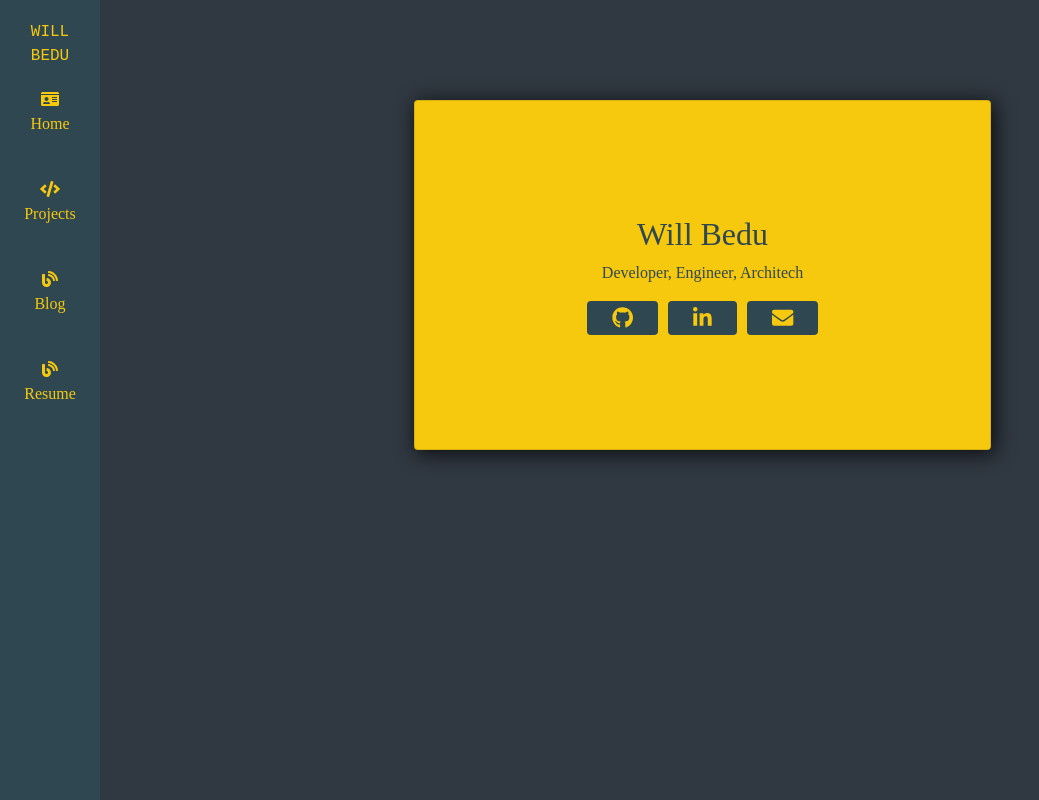
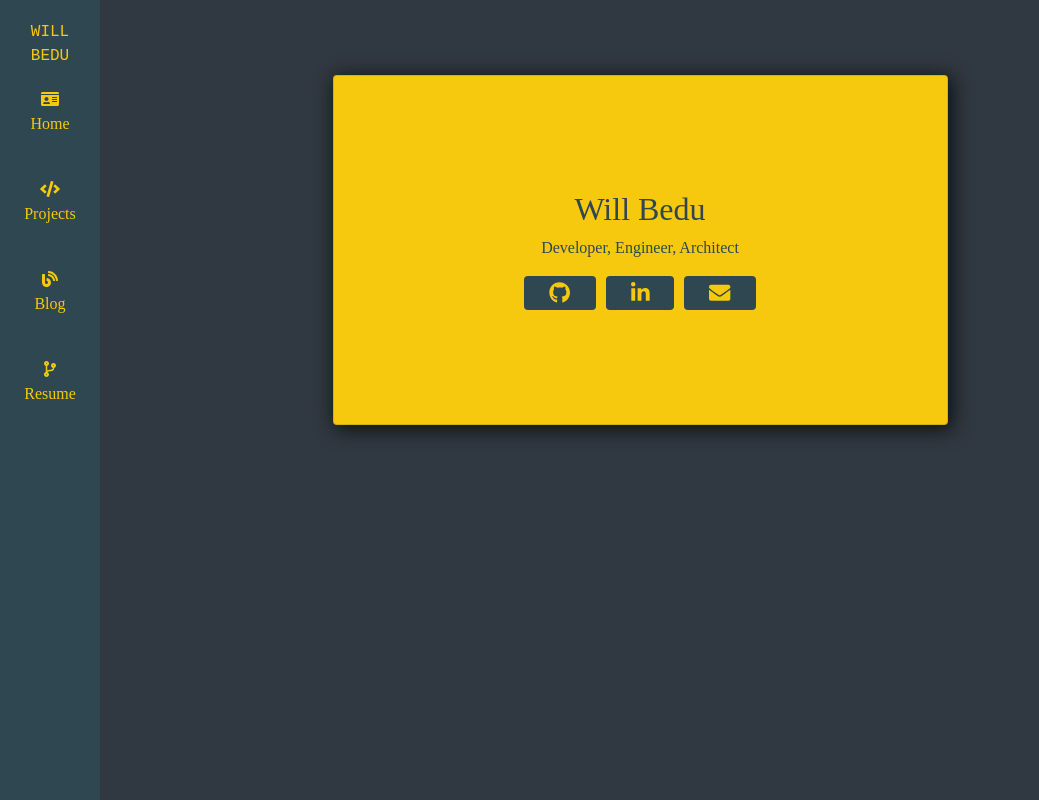
Before and after one commit to wbedu/willbedu.com, a React (Create React App) app: page / in a window 1280 px wide. Shown: the whole page, without its empty margins (0-1039 px from the left). Built offline with nearby package versions, Linux system fonts and the light colour scheme.

Commit message:
home card centered || typo fix

```diff
--- a/src/features/mainNav/MainNav.js
+++ b/src/features/mainNav/MainNav.js
@@ -1,6 +1,6 @@
 import React from 'react';
 import { Navbar, Nav } from 'react-bootstrap'
-import { faIdCard, faCode, faBlog } from '@fortawesome/free-solid-svg-icons'
+import { faIdCard, faCode, faBlog, faCodeBranch } from '@fortawesome/free-solid-svg-icons'
 import NavLink from './navLink/navLink'
 import './mainNav.css'
 
@@ -46,7 +46,7 @@ export default function MainNav() {
                         borderBottomWidth: 1,
                     }}
                 />
-                <NavLink href="/blog" icon={faBlog} size="lg" text="Resume" />
+                <NavLink href="/resume" icon={faCodeBranch} size="lg" text="Resume" />
             </Nav>
         </div>
     )
--- a/src/features/mainNav/mainNav.css
+++ b/src/features/mainNav/mainNav.css
@@ -17,6 +17,7 @@
     display: block;
     text-align: center;
     color: var(--secondary-color) !important;
+    border-bottom: var(--secondary-color) 5px;
 }
 
 .brand-link > p{
@@ -89,3 +90,11 @@
         display: none !important;
     }
 }
+
+
+*:focus {
+    border-color: inherit;
+    -webkit-box-shadow: none;
+    box-shadow: none;
+    outline: none;
+}
--- a/src/index.js
+++ b/src/index.js
@@ -10,6 +10,7 @@ import MainNav from "./features/mainNav/MainNav";
 import Home from "./pages/home";
 import Projects from "./pages/projects";
 import Blog from "./pages/blog";
+import Resume from './pages/resume';
 ReactDOM.render(
     <Provider store={store}>
         <MainNav/>
@@ -17,6 +18,7 @@ ReactDOM.render(
             <Route exact path='/' component={Home}/>
             <Route path='/projects' component={Projects}/>
             <Route path='/blog' component={Blog}/>
+            <Route path='/resume' component={Resume}/>
         </BrowserRouter>
     </Provider>,
     document.getElementById('root')
--- a/src/pages/blog.js
+++ b/src/pages/blog.js
@@ -8,6 +8,7 @@ export default class Blog extends React.Component{
     render() {
         return (
            <main>
+               <h1>Blog</h1>
                <p>
                    Hello,
 
--- a/src/pages/homePage.css
+++ b/src/pages/home.css
@@ -21,3 +21,10 @@
     -moz-box-shadow: 3px 3px 20px 1px rgba(0,0,0,0.75);
     box-shadow: 3px 3px 20px 1px rgba(0,0,0,0.75);
 }
+
+
+@media screen and (max-width: 1024px) {
+    .card{
+        margin: 25px 25px 25px 25px !important;
+    }
+}
--- a/src/pages/home.js
+++ b/src/pages/home.js
@@ -6,7 +6,7 @@ import { faGithub, faLinkedinIn, } from '@fortawesome/free-brands-svg-icons'
 import { faEnvelope } from '@fortawesome/free-solid-svg-icons'
 import { FontAwesomeIcon } from '@fortawesome/react-fontawesome'
 import { Button } from 'react-bootstrap';
-import './homePage.css'
+import './home.css'
 
 export default class Home extends React.Component {
     componentDidMount() {
@@ -15,9 +15,9 @@ export default class Home extends React.Component {
     render() {
         return (
             <main style={{ display: "flex", justifyContent: "center" }}>
-                <CustomCard className="col-6 center" style={{ padding: "10px", top: "50px", height: "350px", color: Colors.primary }}>
+                <CustomCard className="col-lg-6 col-sm-10 col-md-10 center" style={{ padding: "10px", top: "50px", height: "350px", color: Colors.primary }}>
                     <h2>Will Bedu</h2>
-                    <p>Developer, Engineer, Architech</p>
+                    <p>Developer, Engineer, Architect</p>
                     <div className="socials">
                         <Button className={"media-button"}
                             href="https://github.com/wbedu"
--- a/src/pages/projects.js
+++ b/src/pages/projects.js
@@ -7,7 +7,9 @@ export default class Projects extends React.Component{
     render() {
         return (
            <main>
+               <h1>
                Projects
+               </h1>
            </main>
         )
     }
--- a/src/pages/resume.js
+++ b/src/pages/resume.js
@@ -1,10 +1,11 @@
 import React from 'react';
 import '../styles/defaultPageStyle.css'
-export default function resume() {
+export default function Resume() {
     document.title = "WB| Resume"
     return (
         <main>
-            Resume
+            <h1>Resume</h1>
+            There is nothing here yet
         </main>
     )
 }
--- a/src/styles/defaultPageStyle.css
+++ b/src/styles/defaultPageStyle.css
@@ -8,12 +8,12 @@ body{
 }
 
 main{
-    margin: 50px auto auto 125px;
+    margin: 25px 25px 25px 25px
 }
 
 @media screen and (max-width: 1024px) {
     main{
-        margin: 25px auto auto 25px !important;
+        margin:auto auto !important;
     }
 }
 
```
